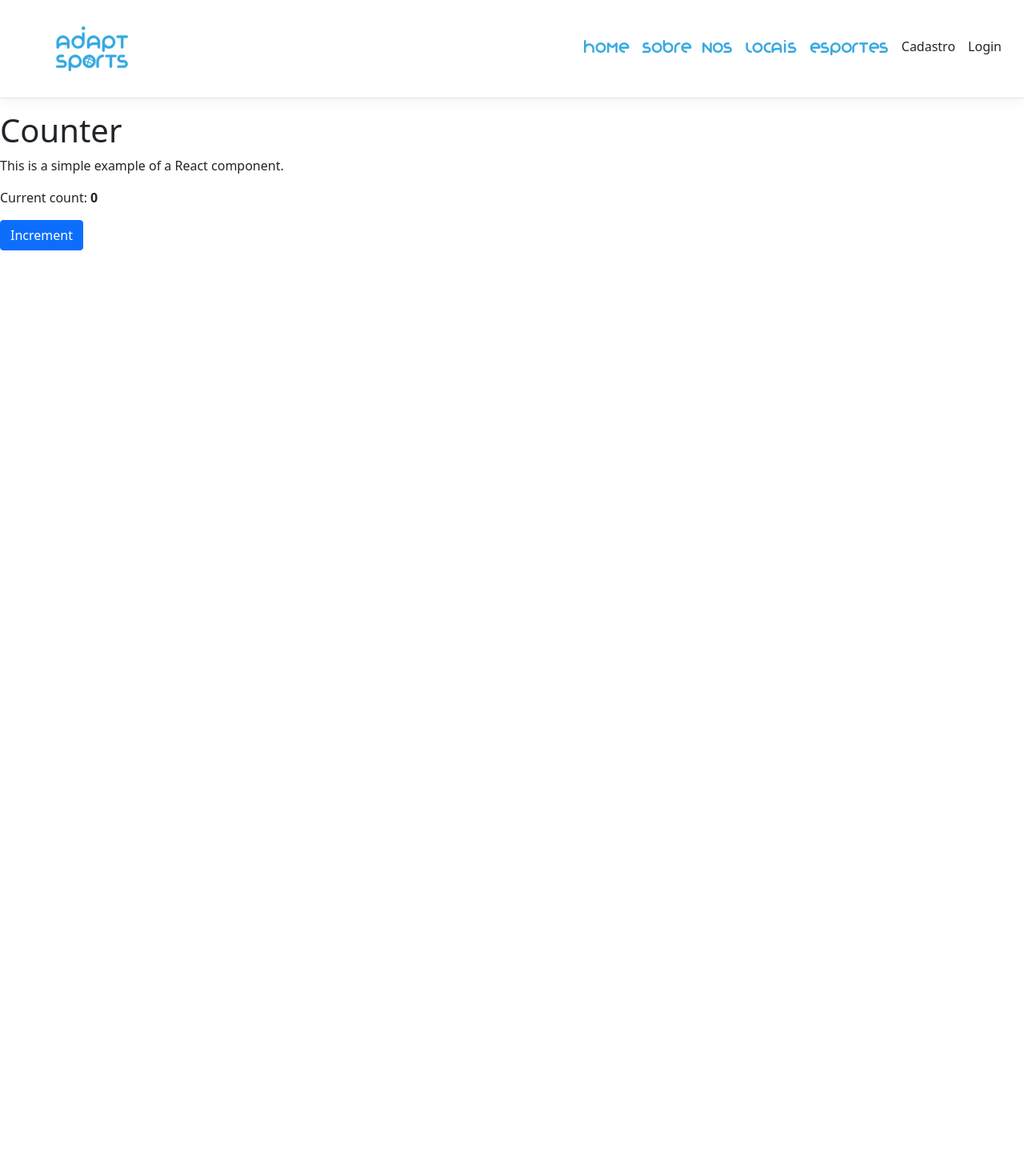
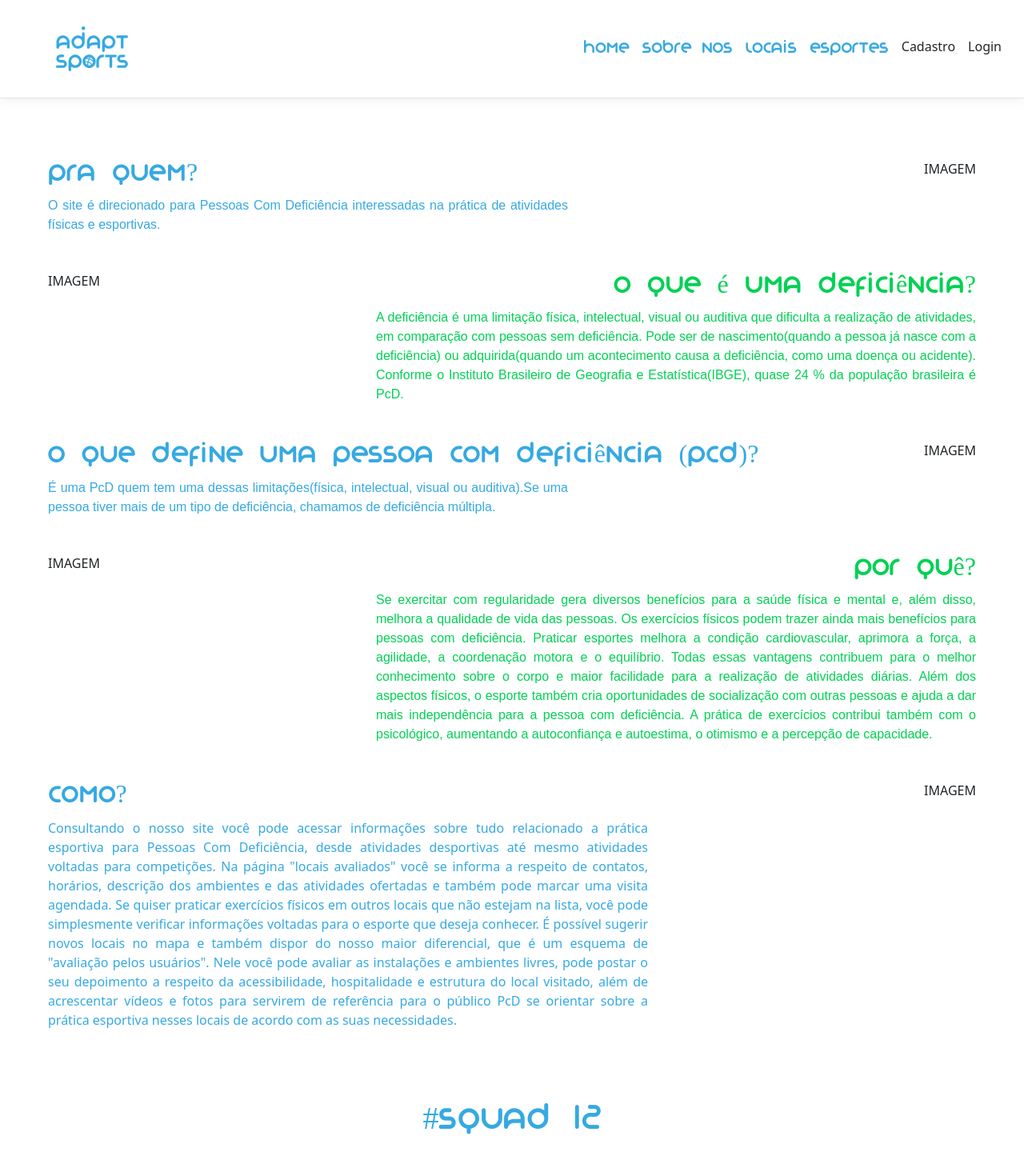
Before and after one commit to Apolock33/ProjetoFinal-Parte2-MVCReact.js, a React (Create React App) app in the folder AdaptSports/ClientApp/: page /SobreNos in a window 1280 px wide. Shown: the top 1470 px of the page at 80% size. Before the commit the page ends 800 px from the top, so only its background shows below. Built offline with nearby package versions, Linux system fonts and the light colour scheme; no server answers.

Commit message:
pag sobre nos

```diff
--- a/AdaptSports/ClientApp/src/components/Paginas/SobreNos/Counter.js
+++ b/AdaptSports/ClientApp/src/components/Paginas/SobreNos/Counter.js
@@ -1,32 +1,118 @@
 import React, { Component } from 'react';
+import './Sobre.css';
+import Card from '../../Card/Card';
+import Footer from '../../Footer';
 
 
 export class Counter extends Component {
   static displayName = Counter.name;
 
-  constructor(props) {
-    super(props);
-    this.state = { currentCount: 0 };
-    this.incrementCounter = this.incrementCounter.bind(this);
-  }
-
-  incrementCounter() {
-    this.setState({
-      currentCount: this.state.currentCount + 1
-    });
-  }
-
   render() {
     return (
-      <div>
-        <h1>Counter</h1>
+    <>
+      <div class="principal">
+        <section class="text">
+          <div class="textDir">
+            <h2>Pra quem?</h2>
+            <p>O site é direcionado para Pessoas Com Deficiência interessadas na prática de atividades físicas e esportivas.</p>
+          </div>
+          <div>
+              IMAGEM
+          </div>
+        </section>
 
-        <p>This is a simple example of a React component.</p>
+        <section class="text">
+          <div>
+            IMAGEM
+          </div>
+          <div class="textEsq">
+            <h2>O que é uma deficiência?</h2>
+              <p>A deficiência é uma limitação física, intelectual, visual ou auditiva que dificulta a realização de atividades, em
+              comparação com pessoas sem deficiência.
+              Pode ser de nascimento(quando a pessoa já nasce com a deficiência) ou adquirida(quando um acontecimento causa a
+              deficiência, como uma doença ou acidente).
+              Conforme o Instituto Brasileiro de Geografia e Estatística(IBGE), quase 24 % da população brasileira é PcD.</p>
+          </div>
+        </section>
 
-        <p aria-live="polite">Current count: <strong>{this.state.currentCount}</strong></p>
+        <section class="text">
+          <div class="textDir">
+            <h2>O que define uma pessoa com deficiência (PcD)?</h2>
+            <p>É uma PcD quem tem uma dessas limitações(física, intelectual, visual ou auditiva).Se uma  pessoa tiver mais de um tipo
+            de deficiência, chamamos de deficiência múltipla.</p>
+          </div>
 
-        <button className="btn btn-primary" onClick={this.incrementCounter}>Increment</button>
+          <div>
+            IMAGEM
+          </div>
+        </section>
+
+        <section class="text">
+          <div>
+              IMAGEM
+          </div>
+
+          <div class="textEsq">
+          <h2>Por Quê?</h2>
+          <p>Se exercitar com regularidade gera diversos benefícios para a saúde física e mental e, além disso, melhora a
+          qualidade de vida das pessoas.
+          Os exercícios físicos podem trazer ainda mais benefícios para pessoas com deficiência. Praticar esportes melhora a
+          condição cardiovascular, aprimora a força, a agilidade, a coordenação motora e o
+          equilíbrio.
+          Todas essas vantagens contribuem para o melhor conhecimento sobre o corpo e maior facilidade para a realização de
+          atividades diárias.
+          Além dos aspectos físicos, o esporte também cria oportunidades de socialização com outras pessoas e ajuda a dar mais
+          independência para a pessoa com deficiência.
+          A prática de exercícios contribui também com o psicológico, aumentando a autoconfiança e autoestima, o otimismo e a
+          percepção de capacidade.</p>
+          </div>
+        </section>
+
+        <section class="text">
+          <div class="como">
+            <h2>Como?</h2>
+            Consultando o nosso site você pode acessar informações sobre tudo relacionado a prática esportiva para Pessoas Com
+            Deficiência, desde atividades desportivas até
+            mesmo atividades voltadas para competições.  Na página "locais avaliados" você se informa a respeito de contatos,
+            horários, descrição dos ambientes e das atividades ofertadas e também pode marcar uma visita agendada.  Se
+            quiser
+            praticar exercícios físicos em
+            outros locais que não estejam na lista, você pode simplesmente verificar informações voltadas para o esporte que deseja
+            conhecer.
+            É possível sugerir novos locais no mapa e também dispor do nosso maior diferencial, que é um
+            esquema de "avaliação pelos usuários".  Nele você pode avaliar as instalações e ambientes livres, pode postar o seu
+            depoimento a respeito da acessibilidade, hospitalidade e estrutura do local visitado,
+            além de acrescentar vídeos e fotos para servirem de referência
+            para o público PcD se orientar sobre a prática esportiva nesses locais de acordo com as suas necessidades.
+          </div>
+
+          <div>
+            IMAGEM
+          </div>
+        </section>
       </div>
+
+      <section class="squad">
+        <h1>#SQUAD 12</h1>
+      </section>
+
+
+      <section class="car">
+        <Card/>
+        <Card/>
+        <Card/>
+      </section>
+
+      <section class="car">
+        <Card/>
+        <Card/>
+        <Card/>
+      </section>
+
+      <footer>
+        <Footer />
+      </footer>
+    </>
     );
   }
 }
--- /dev/null
+++ b/AdaptSports/ClientApp/src/components/Paginas/SobreNos/Sobre.css
@@ -0,0 +1,60 @@
+p {
+    text-align: justify;
+}
+
+.principal {
+    padding: 30px;
+}
+
+section {
+
+    margin: 30px;
+}
+
+.text h2 {
+    font-family: 'organo';
+}
+
+.text p {
+    font-family: Montserrat, sans-serif;
+}
+
+.text {
+    display: flex;
+    justify-content: space-between;
+}
+
+.textDir {
+    color: #36a9e1 !important;
+}
+
+.textDir p {
+    max-width: 650px;
+
+}
+
+.textEsq {
+    text-align: end;
+    color: #00d154 !important;
+}
+
+.textEsq p {
+    max-width: 750px;
+}
+
+.como {
+    max-width: 750px;
+    color: #36a9e1;
+}
+
+.squad {
+    font-family: 'organo';
+    text-align: center;
+    color: #36a9e1;
+}
+
+.car {
+    margin: 50px 200px;
+    display: grid;
+    grid-template-columns: auto auto auto;
+}
```
